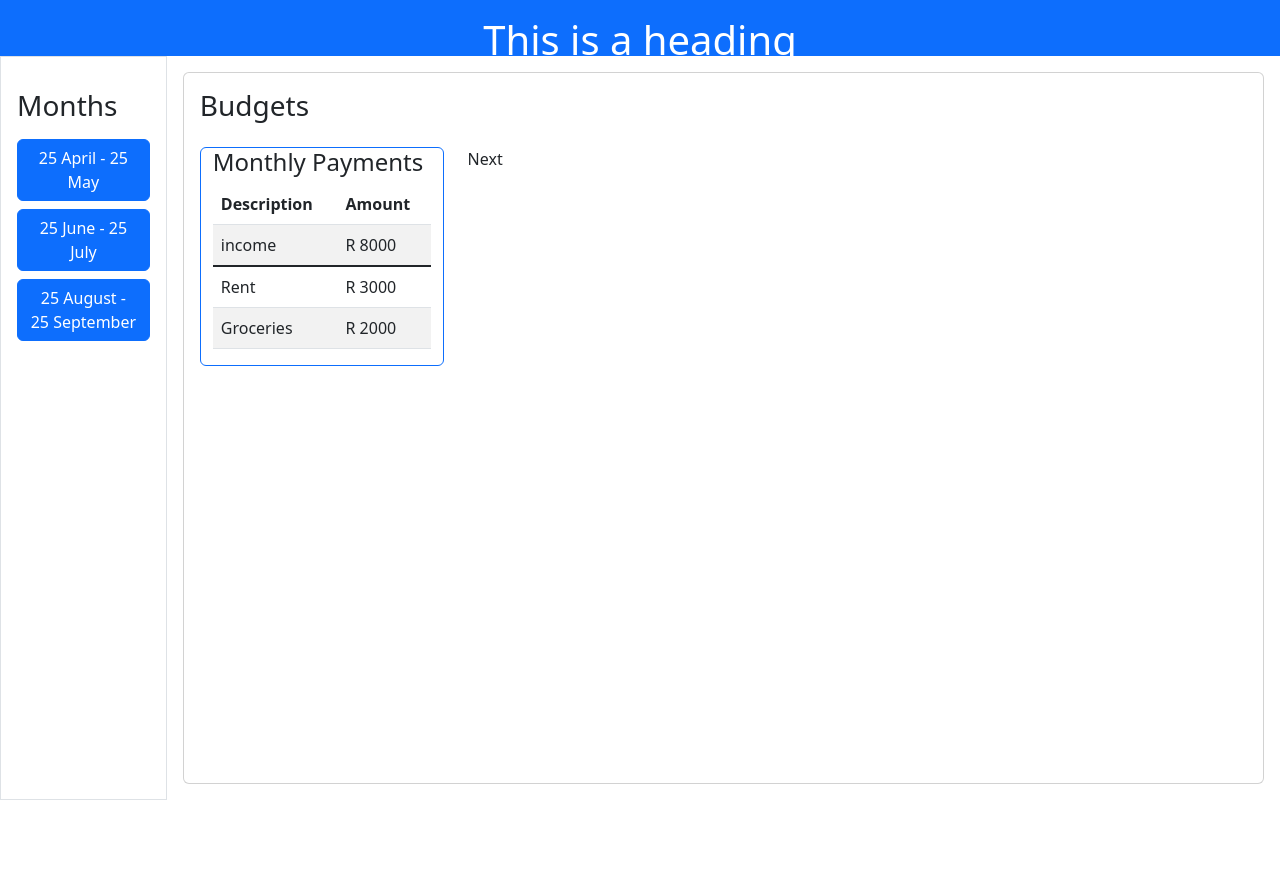
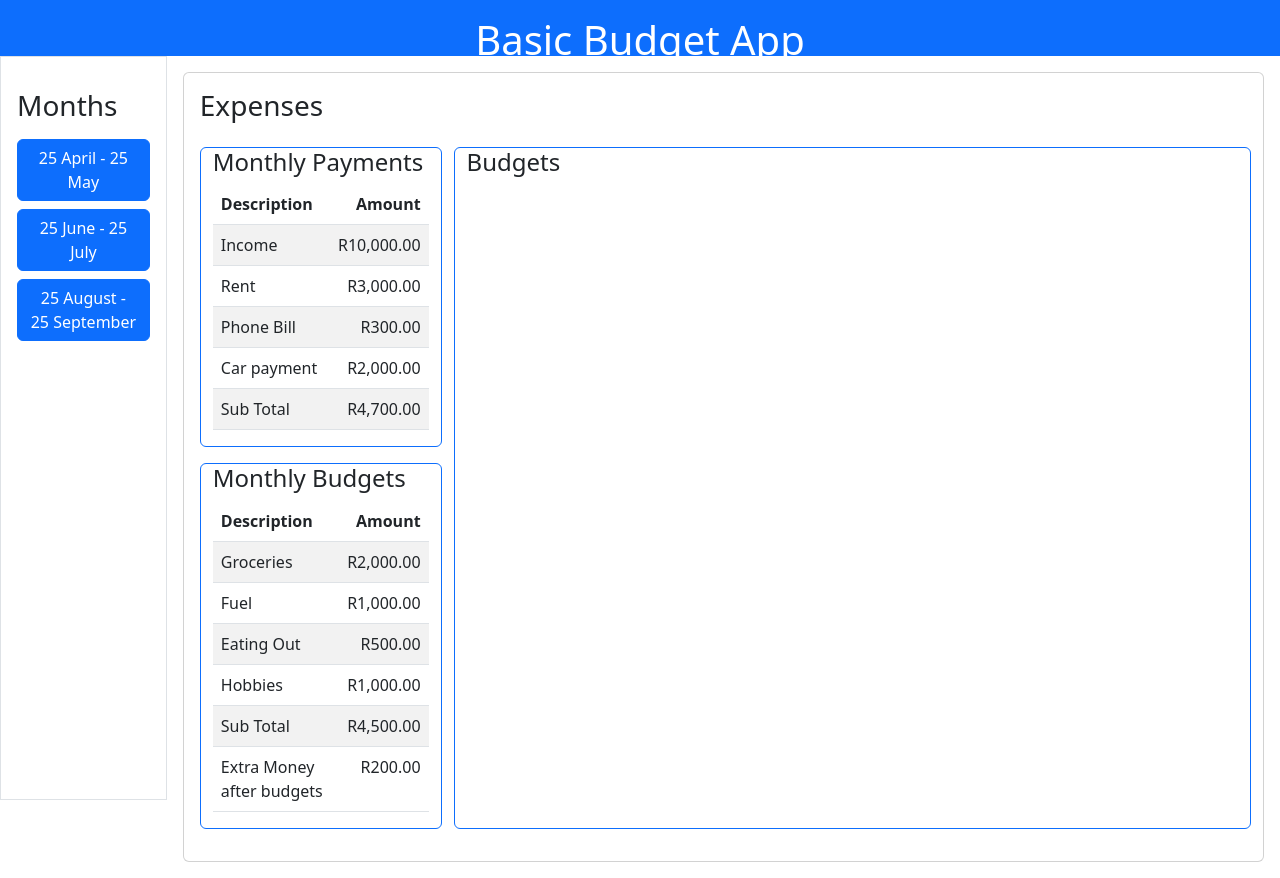
Before and after one commit to WernervanderMerwe/budgeting-app, an Angular app: page / in a window 1280 px wide. Before the commit the page ends 800 px from the top, so only its background shows below. Built offline with nearby package versions, Linux system fonts and the light colour scheme.

Commit message:
added data.json added pipes that failed added some iteration logic to display data

```diff
--- a/src/app/app.component.html
+++ b/src/app/app.component.html
@@ -2,7 +2,7 @@
   class="container w-100 bg-primary text-white text-center p-3"
   style="height: 7vh; max-width: 100%"
 >
-  <h1>This is a heading</h1>
+  <h1>Basic Budget App</h1>
 </div>
 
 <div class="m-0 d-flex">
@@ -17,38 +17,78 @@
   </div>
 
   <div class="card w-100 m-3 p-3">
-    <div class="card-heading"><h3>Budgets</h3></div>
-    <div class="card-body px-0">
+    <div class="card-heading"><h3>Expenses</h3></div>
+    <div class="card-body ps-0 pe-2">
       <div class="row">
         <div class="col-3">
-          <div class="container-fluid border border-primary rounded-2">
+          <div class="row">
+            <div class="col-12">
+              <div class="container border border-primary rounded-2">
                 <h4>Monthly Payments</h4>
                 <table class="table table-striped table-hover">
                   <thead>
-                <tr class="">
+                    <tr>
                       <th>Description</th>
-                  <th class="">Amount</th>
+                      <th class="text-end">Amount</th>
                     </tr>
                   </thead>
                   <tbody>
-                <tr>
-                  <td>income</td>
-                  <td>R 8000</td>
-                </tr>
-                <tr class="table-group-divider">
-                  <td>Rent</td>
-                  <td>R 3000</td>
+                    <tr *ngFor="let payment of payments">
+                      <td>{{ payment.description }}</td>
+                      <td class="text-end">
+                        {{ payment.amount | currency: "R" }}
+                      </td>
                     </tr>
                     <tr>
-                  <td>Groceries</td>
-                  <td>R 2000</td>
+                      <td>Sub Total</td>
+                      <td class="text-end">
+                        {{ paymentSubTotal | currency: "R" }}
+                      </td>
+                    </tr>
+                  </tbody>
+                </table>
+              </div>
+
+              <div class="col-12 mt-3">
+                <div class="container border border-primary rounded-2">
+                  <h4>Monthly Budgets</h4>
+                  <table class="table table-striped table-hover">
+                    <thead>
+                      <tr>
+                        <th>Description</th>
+                        <th class="text-end">Amount</th>
+                      </tr>
+                    </thead>
+                    <tbody>
+                      <tr *ngFor="let budget of budgets">
+                        <td>{{ budget.description }}</td>
+                        <td class="text-end">
+                          {{ budget.amount | currency: "R" }}
+                        </td>
+                      </tr>
+                      <tr>
+                        <td>Sub Total</td>
+                        <td class="text-end">
+                          {{ budgetSubTotal | currency: "R" }}
+                        </td>
+                      </tr>
+                      <tr>
+                        <td>Extra Money after budgets</td>
+                        <td class="text-end">
+                          {{ paymentSubTotal - budgetSubTotal | currency: "R" }}
+                        </td>
                       </tr>
                     </tbody>
                   </table>
                 </div>
               </div>
+            </div>
+          </div>
+        </div>
 
-        <div class="col-9">Next</div>
+        <div class="col-9 border border-primary rounded-2">
+          <h4>Budgets</h4>
+        </div>
       </div>
     </div>
   </div>
--- a/src/app/app.component.ts
+++ b/src/app/app.component.ts
@@ -1,17 +1,50 @@
-import { Component } from '@angular/core';
+import { Component, OnInit } from '@angular/core';
+import data from './data.json';
 
 @Component({
   selector: 'app-root',
   templateUrl: './app.component.html',
   styleUrls: ['./app.component.scss'],
 })
-export class AppComponent {
+export class AppComponent implements OnInit {
   title = 'budgeting-app';
   active = 1;
 
-  months: string[] = [
-    '25 April - 25 May',
-    '25 June - 25 July',
-    '25 August - 25 September',
-  ];
+  months: string[];
+
+  payments: {
+    description: string;
+    amount: number;
+  }[];
+
+  budgets: {
+    description: string;
+    amount: number;
+  }[];
+
+  constructor() {
+    this.months = data.months;
+    this.payments = data.monthlyPayments;
+    this.budgets = data.monthlyBudgets;
+  }
+
+  ngOnInit() {
+    // console.log(this.payments);
+  }
+
+  get paymentSubTotal(): number {
+    let value = 0;
+    this.payments.forEach((val) =>
+      val.description == 'Income'
+        ? (value += val.amount)
+        : (value -= val.amount)
+    );
+    return value;
+  }
+
+  get budgetSubTotal(): number {
+    let value = 0;
+    this.budgets.forEach((val) => (value += val.amount));
+    return value;
+  }
 }
--- /dev/null
+++ b/src/app/data.json
@@ -0,0 +1,19 @@
+{
+  "months": [
+    "25 April - 25 May",
+    "25 June - 25 July",
+    "25 August - 25 September"
+  ],
+  "monthlyPayments": [
+    { "description": "Income", "amount": 10000 },
+    { "description": "Rent", "amount": 3000 },
+    { "description": "Phone Bill", "amount": 300 },
+    { "description": "Car payment", "amount": 2000 }
+  ],
+  "monthlyBudgets": [
+    { "description": "Groceries", "amount": 2000 },
+    { "description": "Fuel", "amount": 1000 },
+    { "description": "Eating Out", "amount": 500 },
+    { "description": "Hobbies", "amount": 1000 }
+  ]
+}
--- /dev/null
+++ b/src/app/key-value.pipe.ts
@@ -0,0 +1,15 @@
+import { Pipe, PipeTransform } from '@angular/core';
+
+@Pipe({ name: 'description' })
+export class DescriptionPipe implements PipeTransform {
+  transform(value: any) {
+    return value.description;
+  }
+}
+
+@Pipe({ name: 'amount' })
+export class AmountPipe implements PipeTransform {
+  transform(value: any) {
+    return value.amount;
+  }
+}
```
Also changed, not shown: src/app/app.module.ts (+5 -10 lines), tsconfig.json (+3 -4 lines). Lines whose indentation alone changed are shown as unchanged.
